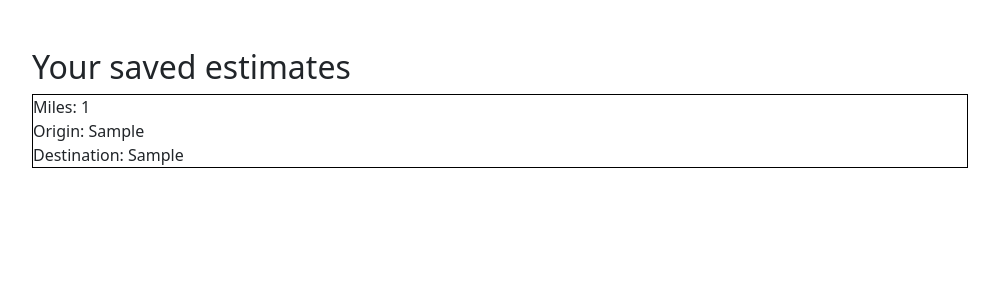
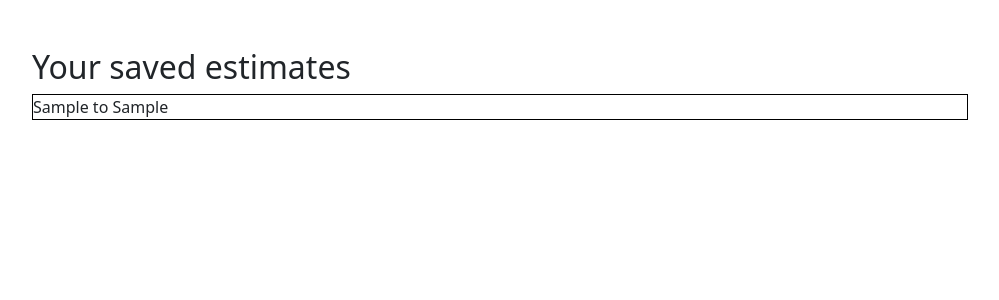
Before and after one commit to TayTufenkjian/drunk-on-carbon, a Django app: page /saved_estimates in a window 1280 px wide. Shown: the part 130-430 px from the top of the page, without its empty margins (140-1139 px from the left). Run offline with Django 4.2, Linux system fonts and the light colour scheme; a user stored in the database is signed in; tables that the repository leaves empty hold one stand-in row (values such as "Sample post").

Commit message:
updated names of saved estimates

```diff
--- a/carbon/templates/saved_estimates.html
+++ b/carbon/templates/saved_estimates.html
@@ -5,10 +5,10 @@
     <h2>Your saved estimates</h2>
     {% for estimate in saved_estimates %}
     <div class="saved-estimate">
-        <div>Miles: {{ estimate.miles }}</div>
         {% if estimate.origin %}
-            <div>Origin: {{ estimate.origin }}</div>
-            <div>Destination: {{ estimate.destination }}</div>
+            <div>{{ estimate.origin }} to {{ estimate.destination }}</div>
+        {% else %}
+            <div>{{ estimate.miles }} Miles</div>
         {% endif %}
     </div>
     {% endfor %}
```
